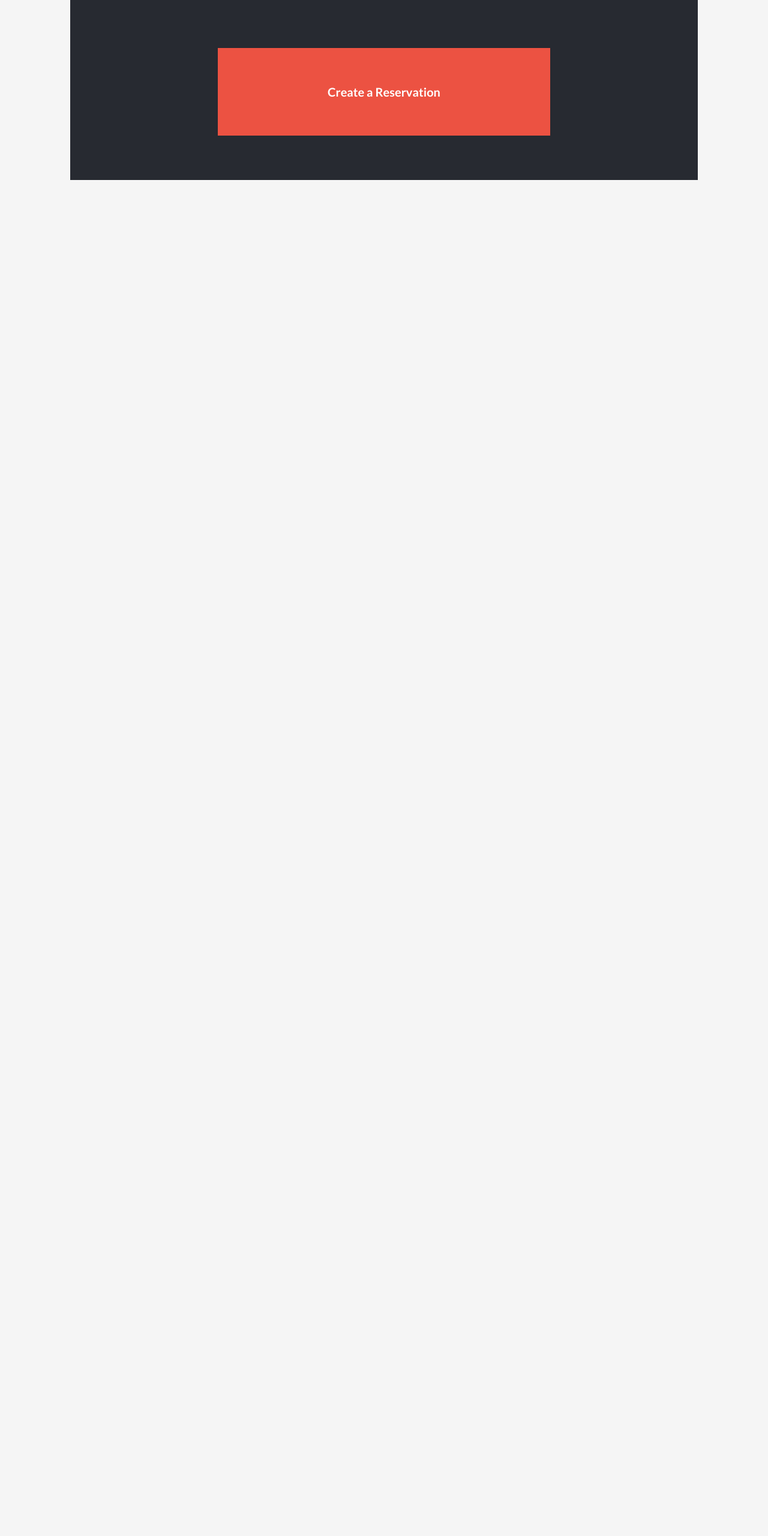
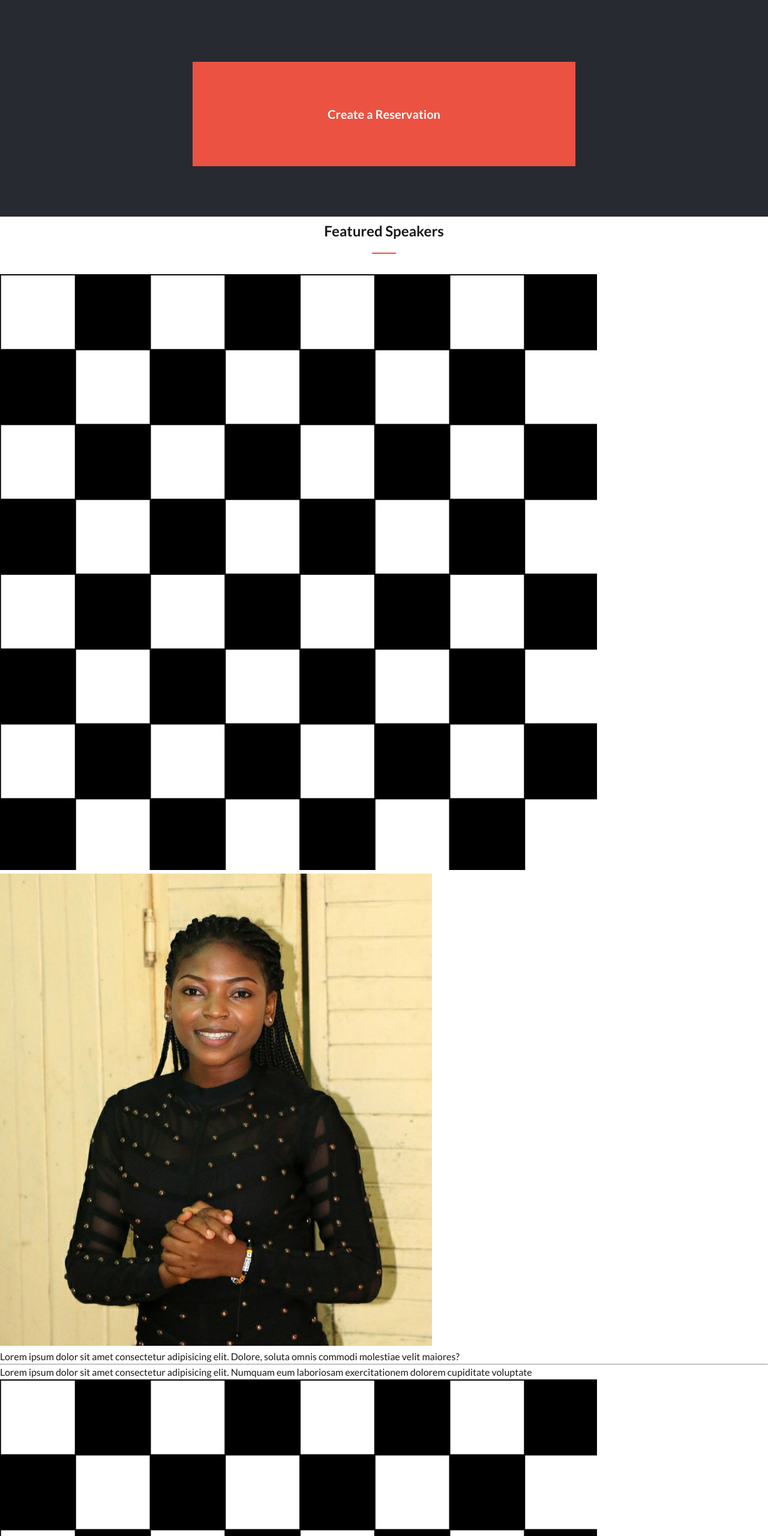
Before and after one commit to SirriCelles/conference-page, a website: page index.html in a window 1280 px wide. Shown: the part 1301-3861 px from the top of the page at 60% size. Drawn offline with Linux system fonts and the light colour scheme.

Commit message:
add feature section html and images

```diff
--- a/index.html
+++ b/index.html
@@ -159,8 +159,42 @@
           </a>
         </div>
       </div>
+
       <!-- speakers -->
-      <div class="speakers"></div>
+      <div class="speaker">
+        <h2 class="program__header">
+          <span>Featured Speakers</span>
+          <span class="border-line">&nbsp;</span>
+        </h2>
+        <div class="speaker__wrapper">
+          <div class="speaker__image">
+            <img src="./assets/img/chess.jpg" alt="Chess icon" class="speaker__image-icon">
+            <img src="./assets/img/user.jpg" alt="speaker" class="speaker__image-user">
+          </div>
+          <div class="speaker__wrapper-text">
+            <h2 class="speaker__text-header"></h2>
+            <p class="speaker__text-qoute">Lorem ipsum dolor sit amet consectetur adipisicing elit. Dolore, soluta omnis commodi molestiae velit maiores? </p>
+            <hr>
+            <p class="speaker__text">
+              Lorem ipsum dolor sit amet consectetur adipisicing elit. Numquam eum laboriosam exercitationem dolorem cupiditate voluptate
+            </p>
+          </div>
+        </div>
+        <div class="speaker__wrapper">
+          <div class="speaker__image">
+            <img src="./assets/img/chess.jpg" alt="Chess icon" class="speaker__image-icon">
+            <img src="./assets/img/user.jpg" alt="speaker" class="speaker__image-user">
+          </div>
+          <div class="speaker__wrapper-text">
+            <h2 class="speaker__text-header"></h2>
+            <p class="speaker__text-qoute">Lorem ipsum dolor sit amet consectetur adipisicing elit. Dolore, soluta omnis commodi molestiae velit maiores? </p>
+            <hr>
+            <p class="speaker__text">
+              Lorem ipsum dolor sit amet consectetur adipisicing elit. Numquam eum laboriosam exercitationem dolorem cupiditate voluptate
+            </p>
+          </div>
+        </div>
+      </div>
 
       <!-- partner -->
       <div class="partner"></div>
--- a/sass/_layout.scss
+++ b/sass/_layout.scss
@@ -1,14 +1,17 @@
 //////
 // WORKS LAYOUT
 
-.section {
-  display: grid;
-  width: 100%;
-  // grid-template-rows: 149.2rem 59.6rem 58.2rem 62rem;
-  grid-template-rows: repeat(4, 1fr);
-  justify-items: center;
+// .section {
+//   display: grid;
+//   width: 100%;
+//   // grid-template-rows: 149.2rem 59.6rem 58.2rem 62rem;
+//   grid-template-rows: repeat(4, 1fr);
+//   justify-items: center;
+//   @include xm {
+//     max-width: 766px;
+//   }
 
-  & > * {
-    background-color: var(--color-white);
-  }
-}
+//   & > * {
+//     background-color: var(--color-white);
+//   }
+// }
--- a/sass/_program.scss
+++ b/sass/_program.scss
@@ -61,3 +61,9 @@
     font-weight: 700;
   }
 }
+
+////SPEAKERS
+.speaker{
+  background-color: var(--color-white);
+  color: var(--color-text);
+}
```
Also changed, not shown: assets/img/Faith.webp (added), assets/img/Rebecca-Enonchong-780x780.jpg (added), assets/img/estelle.jpeg (added), assets/img/jihu.jpeg (added), assets/img/mihan.jpeg (added), assets/img/user.jpg (added), css/style.css.
